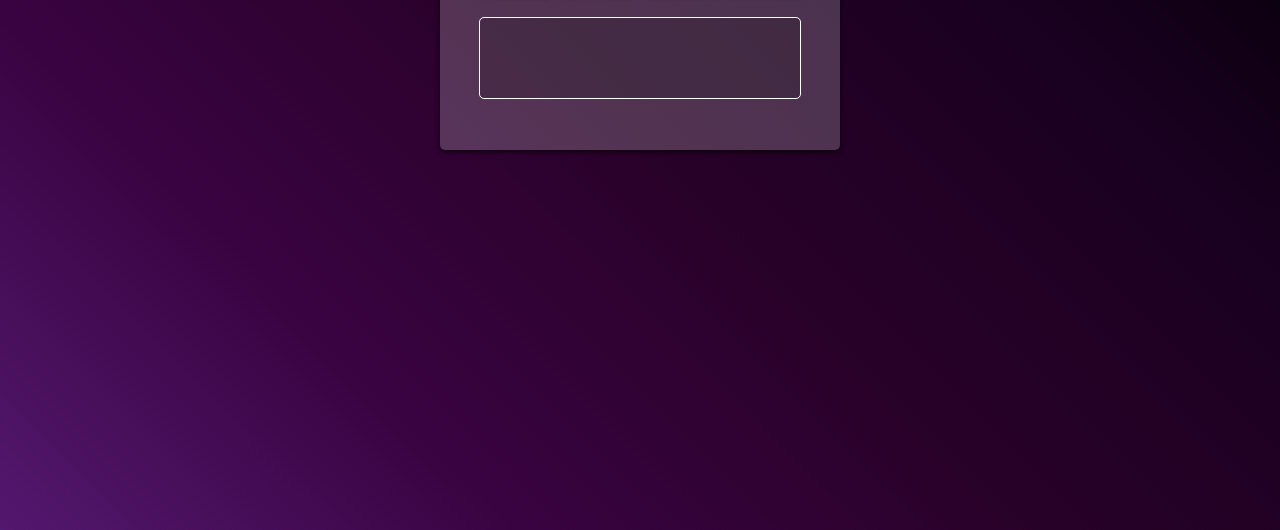
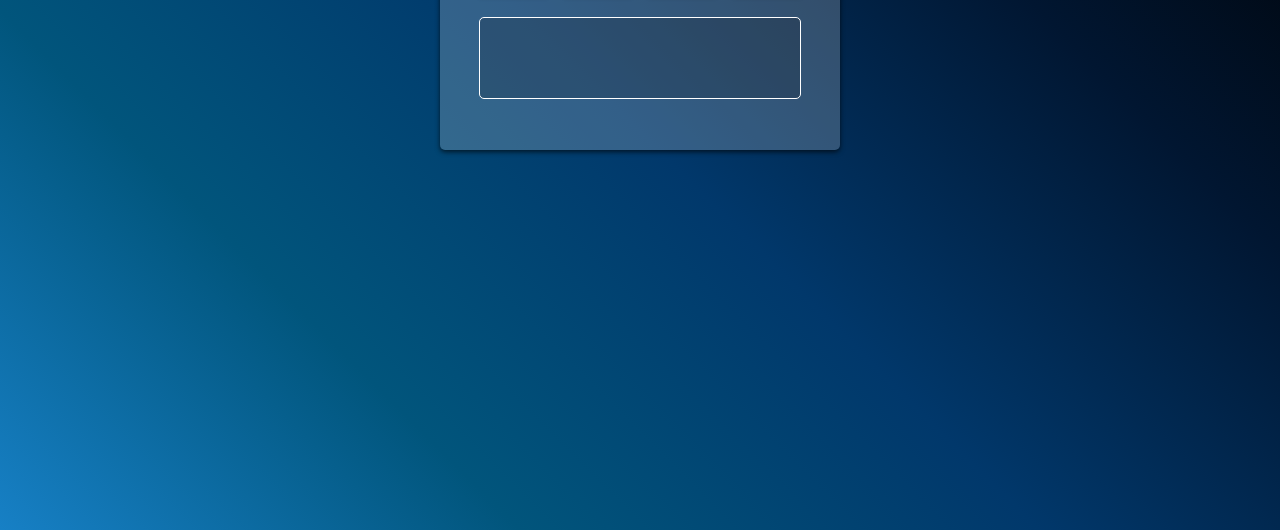
Before and after one commit to matt-henri/javascript-na-pratica, a plain HTML site: page 011-clicou-na-cor/index.html in a window 1280 px wide. Shown: the part 270-800 px from the top of the page. Drawn offline with Linux system fonts and the light colour scheme.

Commit message:
Update style.css

```diff
--- a/011-clicou-na-cor/style.css
+++ b/011-clicou-na-cor/style.css
@@ -5,7 +5,7 @@
 }
 
 body {
-    background: linear-gradient(45deg, #430261e9,#390341, #280128, #190020, black);
+    background: linear-gradient(45deg, #0174c0e9,#01557c, #01386b, #011631, black);
     display: flex;
     height: 100vh;
 }
```
